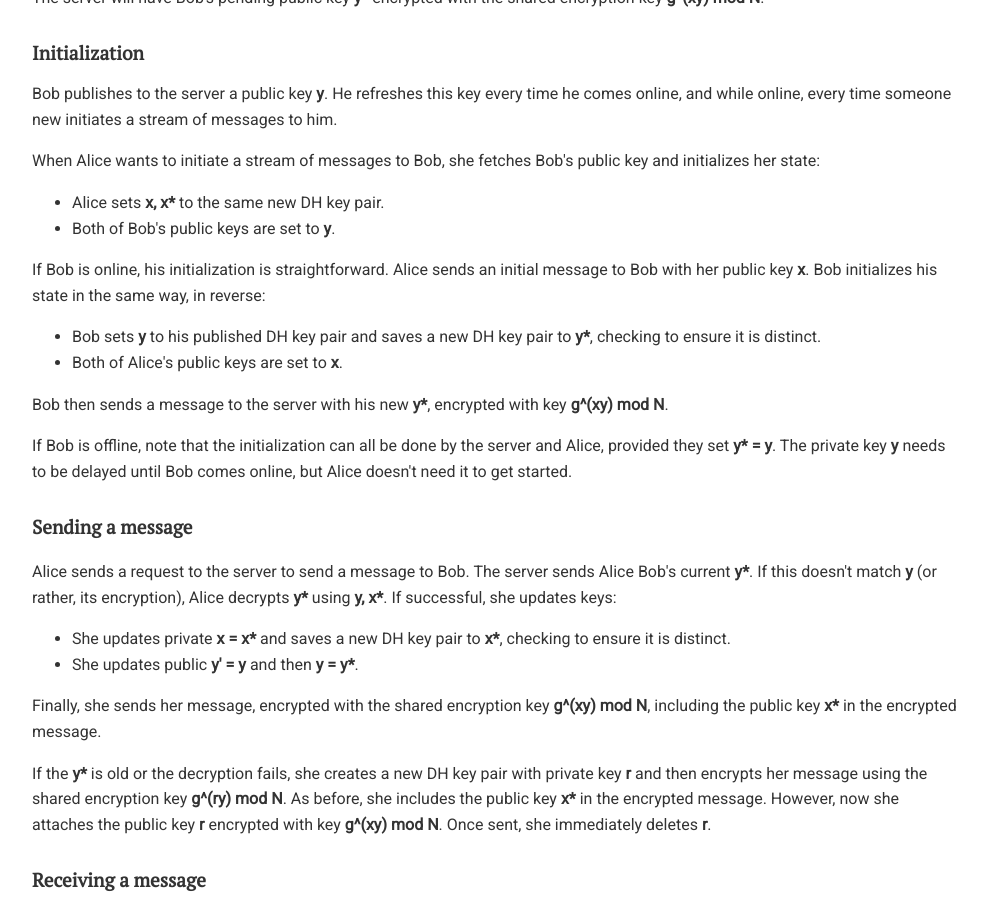
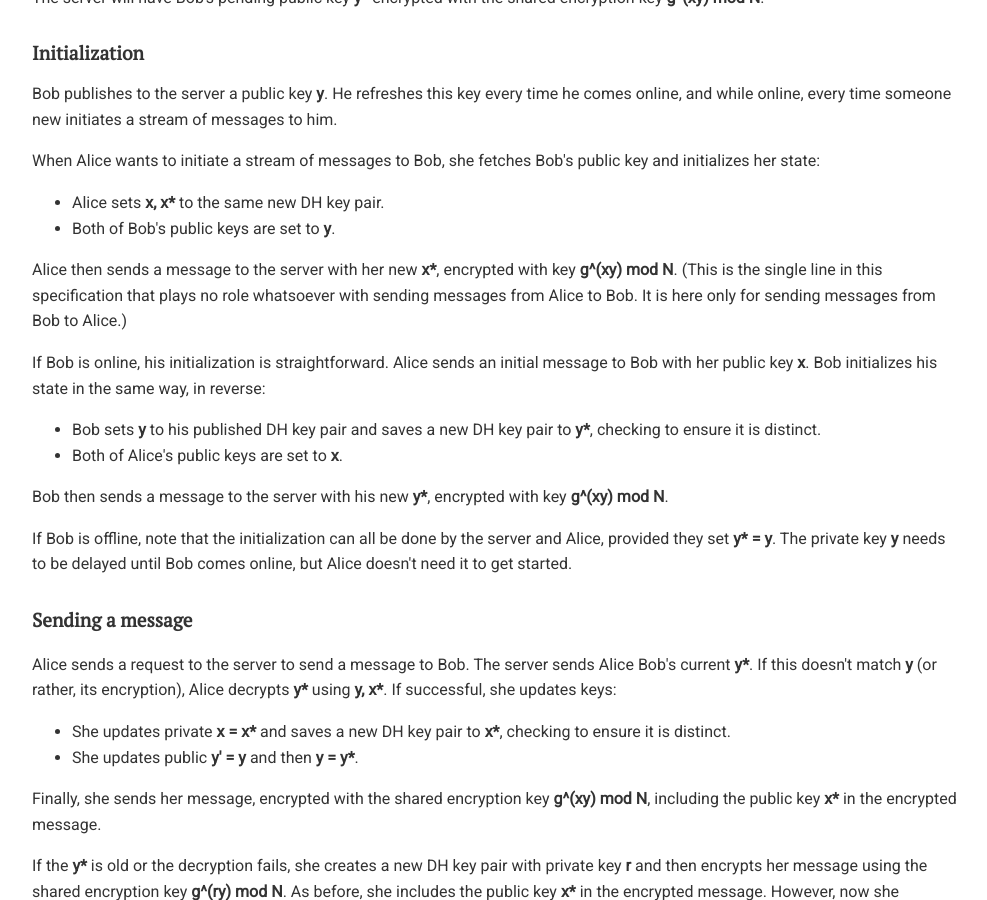
Before and after one commit to chatscrypt/chatscrypt.github.io, a Jekyll site: the page built from _posts/2020-02-06-the-chatscrypt-architecture-part-v-revisiting-the-postal-delivery-model.html, in a window 1280 px wide and 900 px high, scrolled down 1404 px. Shown: the whole window, without its empty margins (143-1130 px from the left). Built offline with Jekyll 4.4.1, drawn with Linux system fonts in a browser that asks for light colours; comment, search, counter and statistics services are not loaded.

Commit message:
Update 2020-02-06-the-chatscrypt-architecture-part-v-revisiting-the-postal-delivery-model.html

```diff
--- a/_posts/2020-02-06-the-chatscrypt-architecture-part-v-revisiting-the-postal-delivery-model.html
+++ b/_posts/2020-02-06-the-chatscrypt-architecture-part-v-revisiting-the-postal-delivery-model.html
@@ -52,8 +52,9 @@ Bob publishes to the server a public key <b>y</b>. He refreshes this key every t
 <li>Alice sets <b>x, x*</b> to the same new DH key pair.
 <li>Both of Bob's public keys are set to <b>y</b>.
 </ul>
+Alice then sends a message to the server with her new <b>x*</b>, encrypted with key <b>g^(xy) mod N</b>. (This is the single line in this specification that plays no role whatsoever with sending messages from Alice to Bob. It is here only for sending messages from Bob to Alice.)
 
-If Bob is online, his initialization is straightforward. Alice sends an initial message to Bob with her public key <b>x</b>. Bob initializes his state in the same way, in reverse:
+<p>If Bob is online, his initialization is straightforward. Alice sends an initial message to Bob with her public key <b>x</b>. Bob initializes his state in the same way, in reverse:
 <ul>
 <li>Bob sets <b>y</b> to his published DH key pair and saves a new DH key pair to <b>y*</b>, checking to ensure it is distinct.
 <li>Both of Alice's public keys are set to <b>x</b>.
```
